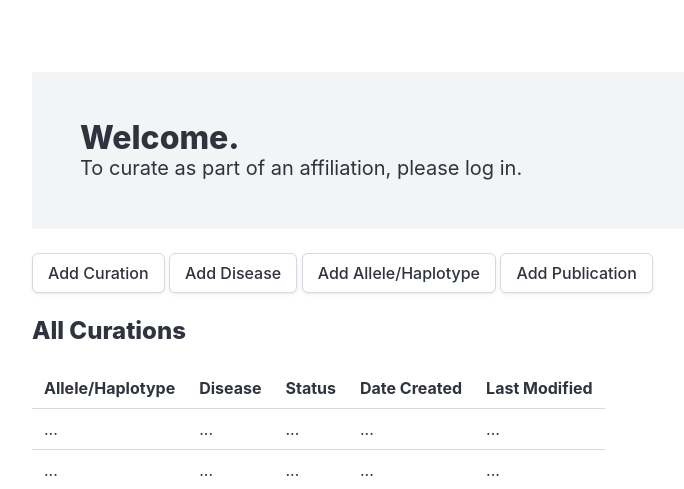
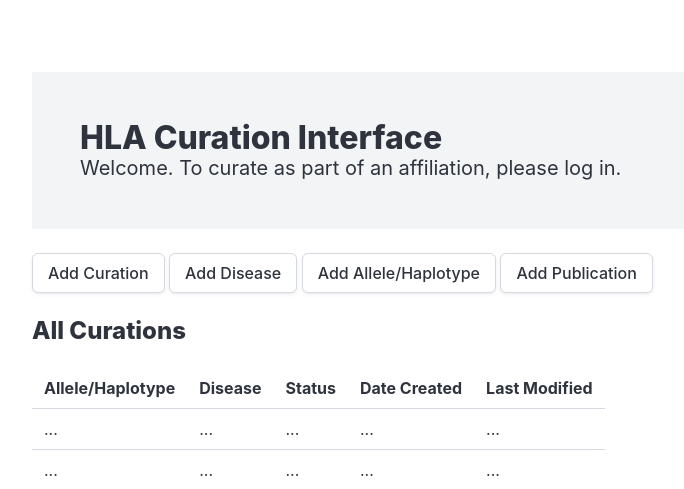
Before and after one commit to ClinGen/stanford-hci, a Django app: page / in a window 1280 px wide. Shown: the part 52-541 px from the top of the page, without its empty margins (32-716 px from the left). Run offline with Django 5.2, Linux system fonts and the light colour scheme.

Commit message:
Add header with HCI name
For https://github.com/ClinGen/stanford-hci/issues/60

```diff
--- a/src/templates/hci/home.html
+++ b/src/templates/hci/home.html
@@ -5,12 +5,11 @@
     <div class="block">
         <section class="hero is-light">
             <div class="hero-body">
+                <h2 class="title">HLA Curation Interface</h2>
                 {% if is_authenticated %}
-                <h2 class="title">Welcome, {{ username }}.</h2>
-                <p class="subtitle">You are curating as part of the {{ affiliation }} affiliation.</p>
+                <p class="subtitle">Welcome, {{ username }}. You are curating as part of the {{ affiliation }} affiliation.</p>
                 {% else %}
-                <h2 class="title">Welcome.</h2>
-                <p class="subtitle">To curate as part of an affiliation, please log in.</p>
+                <p class="subtitle">Welcome. To curate as part of an affiliation, please log in.</p>
                 {% endif %}
             </div>
         </section>
```
